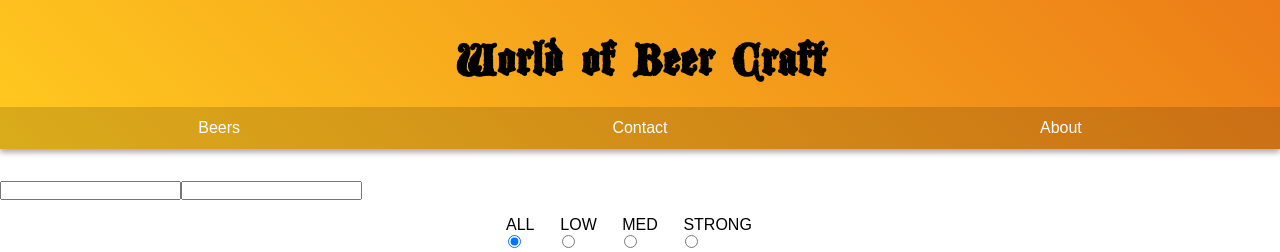
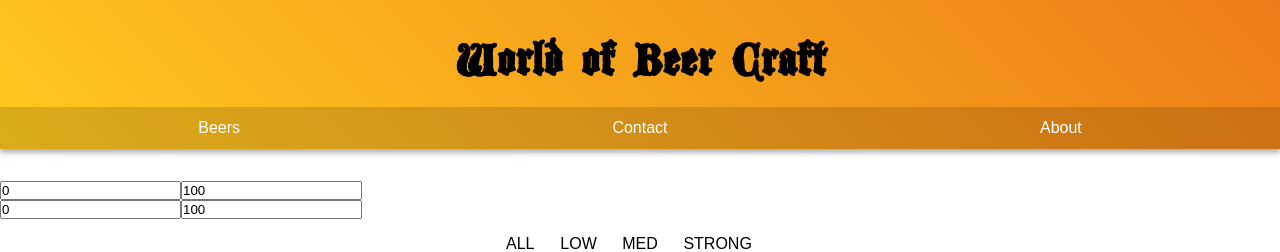
Before and after one commit to robdcon/worldofbeercraft, an Angular app: page /beers in a window 1280 px wide. Shown: the top 252 px of the page. Built offline with nearby package versions, Linux system fonts and the light colour scheme; no server answers.

Commit message:
adds ibu filter

```diff
--- a/src/app/beers/beers.component.ts
+++ b/src/app/beers/beers.component.ts
@@ -10,8 +10,14 @@ interface Config {
 }
 
 interface FilterParams {
-  abvMin: number;
-  abvMax: number;
+  abv: {
+    min: number,
+    max: number
+  };
+  ibu: {
+    min: number;
+    max: number;
+  };
 }
 
 @Component({
@@ -83,8 +89,21 @@ export class BeersComponent implements OnInit {
   }
 
   queryString() {
-    const { abvMin, abvMax } = this.filterQueryParams;
-    const queryString = `?abv_gte=${abvMin}&abv_lte=${abvMax}`;
+
+    const { abv, ibu } = this.filterQueryParams;
+    let queryString = '?';
+
+    const abvParams = `&${ (abv.min) ? `abv_gte=${abv.min}` : '' } ${ (abv.max) ? `&abv_lte=${abv.max}` : '' }`;
+    const ibuParams = `&${ (ibu.min) ? `ibu_gte=${ibu.min}` : '' } ${ (ibu.max) ? `&ibu_lte=${ibu.max}` : '' }`;
+    // ABV
+    if (abvParams) {
+      queryString += abvParams;
+    }
+    // IBU
+    if (ibuParams) {
+      queryString += ibuParams;
+    }
+
     console.log('query string:', queryString);
     return queryString;
   }
--- a/src/app/filter/filter.component.html
+++ b/src/app/filter/filter.component.html
@@ -1,4 +1,8 @@
-<div>
-    <input name='abv-min' type='number' (change)="onFilterParamChange($event)" [(ngModel)]="filterQueryParams.abvMin" />
-    <input name='abv-max' type='number' (change)="onFilterParamChange($event)" [(ngModel)]="filterQueryParams.abvMax" />
+<div class="abv-params">
+    <input name='abv-min' type='number' (change)="onFilterParamChange($event)" [(ngModel)]="filterQueryParams.abv.min" />
+    <input name='abv-max' type='number' (change)="onFilterParamChange($event)" [(ngModel)]="filterQueryParams.abv.max" />
 </div>
+<div class="ibu-params">
+    <input name='ibu-min' type='number' (change)="onFilterParamChange($event)" [(ngModel)]="filterQueryParams.ibu.min" />
+    <input name='ibu-max' type='number' (change)="onFilterParamChange($event)" [(ngModel)]="filterQueryParams.ibu.max" />
+</div>
--- a/src/app/filter/filter.component.ts
+++ b/src/app/filter/filter.component.ts
@@ -8,8 +8,14 @@ import { Component, OnInit, Output, EventEmitter } from '@angular/core';
 export class FilterComponent implements OnInit {
 
   filterQueryParams = {
-    abvMin: '',
-    abvMax: ''
+    abv: {
+      min: 0,
+      max: 100,
+    },
+   ibu: {
+     min: 0,
+     max: 100
+   }
   };
 
   @Output() filterQueryParamString: EventEmitter<object> = new EventEmitter<object>();
```
